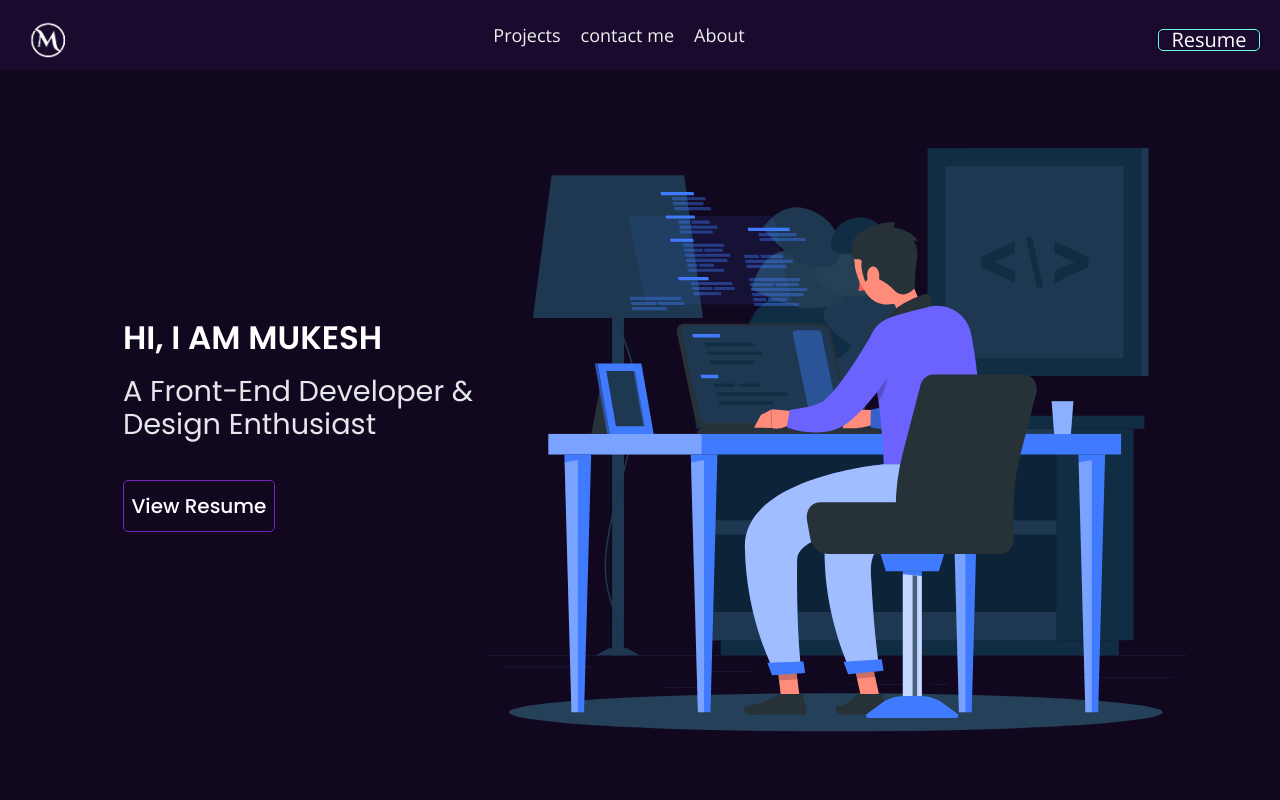
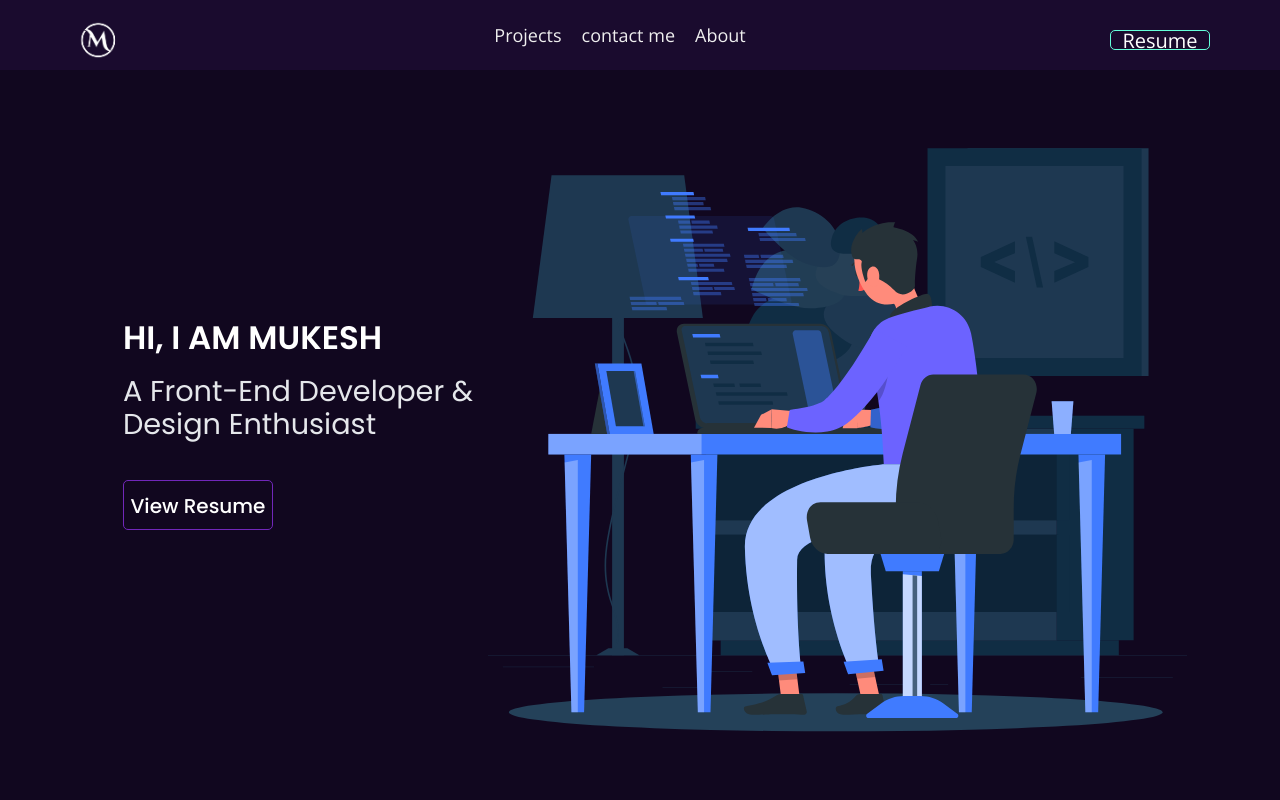
Before and after one commit to patidarmk/myportfolio, a React (Create React App) app: page / in a window 1280 px wide. Shown: the top 800 px of the page. Built offline with nearby package versions, Linux system fonts and the light colour scheme.

Commit message:
update code

```diff
--- a/src/App.css
+++ b/src/App.css
@@ -3,6 +3,7 @@
 *{
   margin: 0;
   padding: 0;
+  box-sizing:border-box;
 }
 html {
   font-size: 62.5%;
--- a/src/components/navbar.css
+++ b/src/components/navbar.css
@@ -6,6 +6,7 @@
     display:flex;
 	justify-content:space-between;
 	align-items:center;
+	padding:0 5rem;
   }
 
   .nav > .nav-header {
```
